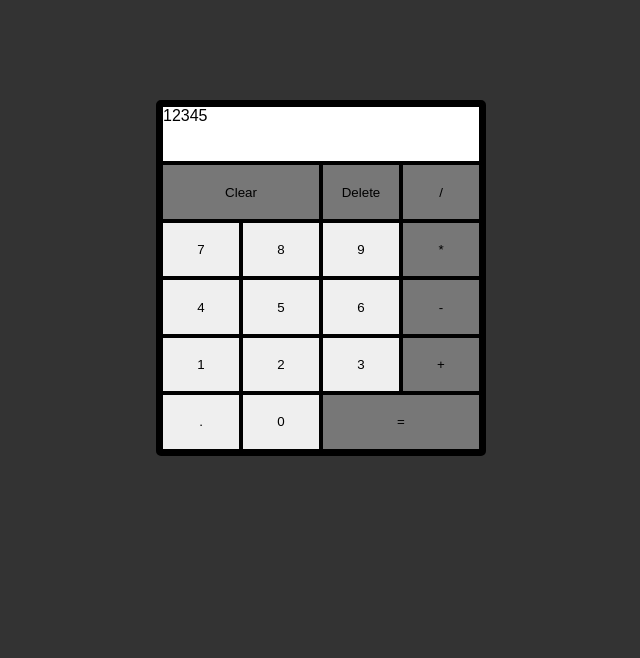
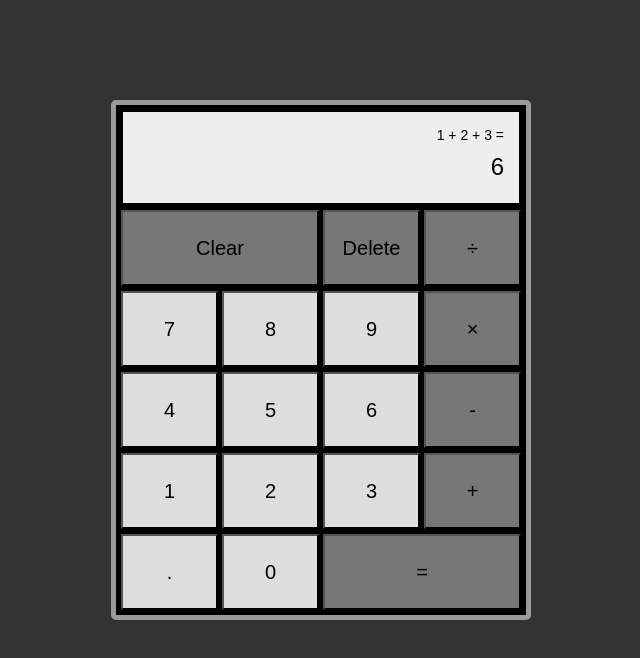
Before and after one commit to RichardDenton/calculator, a plain HTML site: page index.html in a window 1280 px wide. Shown: the whole page, without its empty margins (319-959 px from the left). Drawn offline with Linux system fonts and the light colour scheme.

Commit message:
Created the layout for the calculator

```diff
--- a/index.html
+++ b/index.html
@@ -8,15 +8,18 @@
 <body>
     <div id="main">
         <div id="calculatorframe">
-            <div id="screen">12345</div>
+            <div id="display">
+                <div id="runningdisplay">1 + 2 + 3 =</div>
+                <div id="result">6</div>
+            </div>
             <button id="clear" class="function widebtn">Clear</button>
             <button id="delete" class="function">Delete</button>
-            <button id="divide" class="function">/</button>
+            <button id="divide" class="function">&divide</button>
 
             <button id="btn7" class="number">7</button>
             <button id="btn8" class="number">8</button>
             <button id="btn9" class="number">9</button>
-            <button id="multiply" class="function">*</button>
+            <button id="multiply" class="function">&times</button>
 
             <button id="btn4" class="number">4</button>
             <button id="btn5" class="number">5</button>
--- a/styles.css
+++ b/styles.css
@@ -3,7 +3,8 @@ body {
 }
 
 button {
-    border: 2px solid;
+    background-color: #DDD;
+    font-size: 20px;
 }
 
 #main {
@@ -11,21 +12,40 @@ button {
 }
 
 #calculatorframe {
-    border: 5px solid;
+    border: 5px solid #999;
+    background-color: #000;
+    padding: 5px;
     border-radius: 5px;
-    width: 25vw;
-    height: 27vw;
+    width: 400px;;
+    height: 500px;
     margin-left: auto;
     margin-right: auto;
     margin-top: 100px;
     display: grid;
-    grid-template-columns: 25% 25% 25% 25%;
+    grid-template-columns: 24.25% 24.25% 24.25% 24.25%;
+    grid-row-gap: 1%;
+    grid-column-gap: 1%;
 }
 
-#screen {
+#display {
+    grid-column: span 4;
+    background-color: #EEE;
     border: 2px solid;
-    background-color: #FFF;
-    grid-column: span 4;
+    text-align: right;
+}
+
+#runningdisplay {
+    font-size: 14px;
+    position: relative;
+    right: 15px;
+    top: 15px;
+}
+
+#result {
+    font-size: 24px;
+    position: relative;
+    top: 25px;
+    right: 15px;
 }
 
 .widebtn {
```
